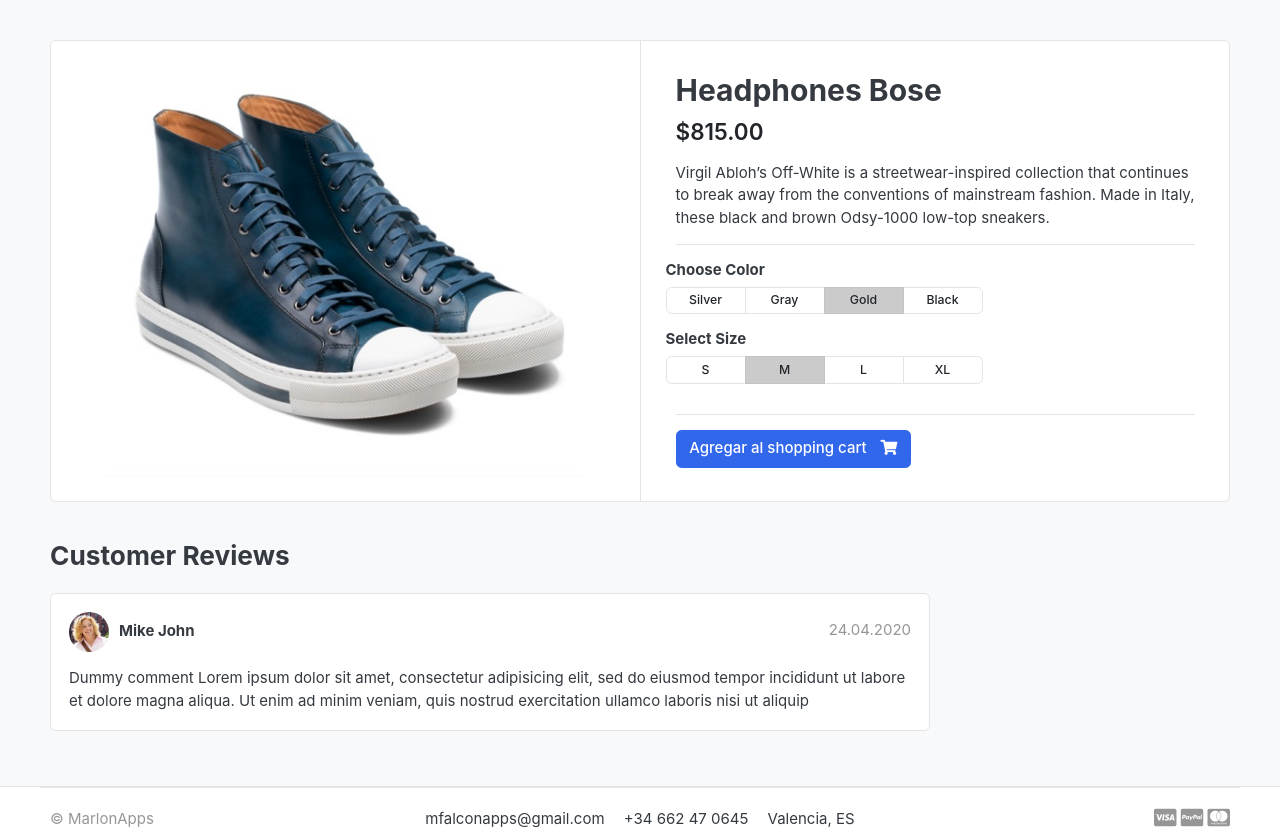
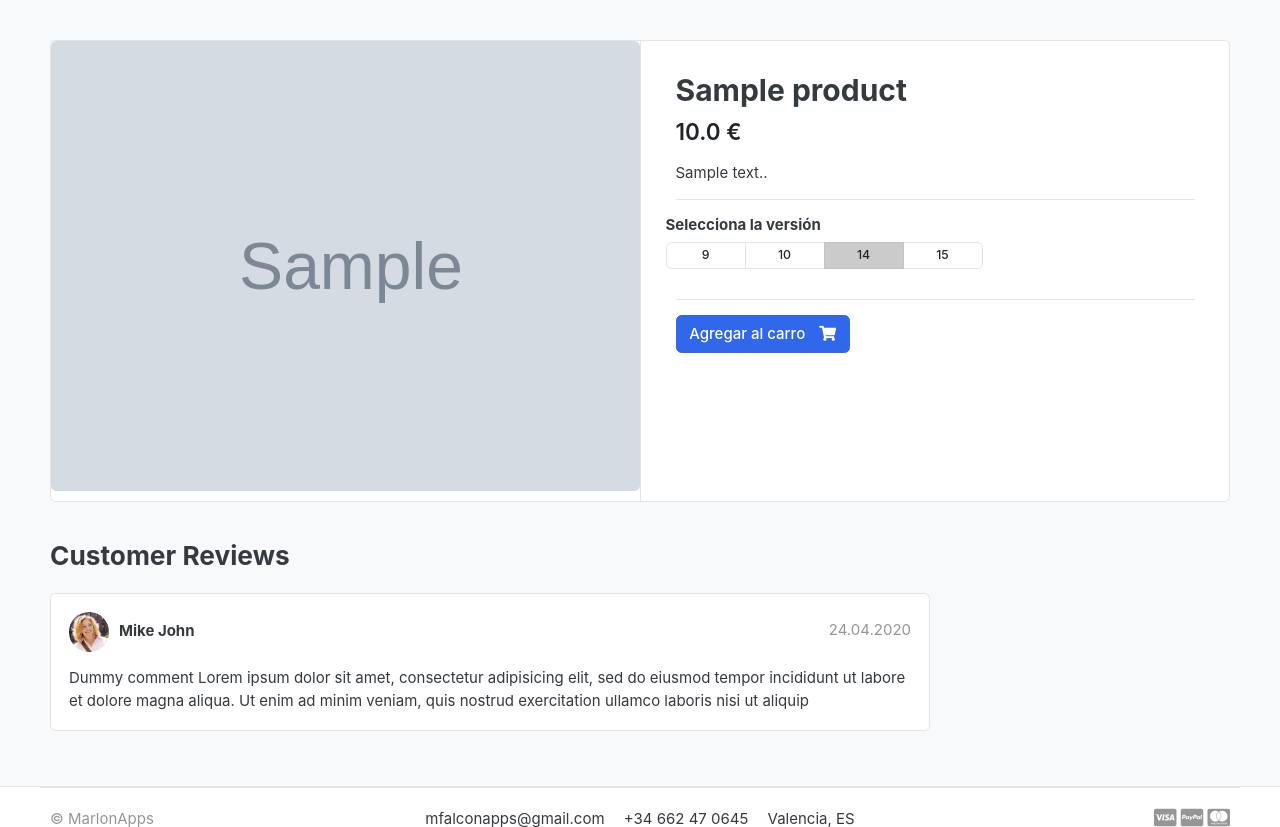
Before and after one commit to falconsoft3d/marlonapps.com, a Django app: a page that uses templates/store/product_detail.html in a window 1280 px wide. Shown: the part 118-945 px from the top of the page. Run offline with Django 3.2, Linux system fonts and the light colour scheme; tables that the repository leaves empty hold one stand-in row (values such as "Sample post"); grey boxes marked "Sample" are stand-in pictures; some web fonts are replaced.

Commit message:
C150 Agregando detalle del producto

```diff
--- a/apps/store/views.py
+++ b/apps/store/views.py
@@ -23,5 +23,14 @@
 
     return render(request, 'store/store.html', context)
 
-def product_detail(request, category_slug=None, product_slug=None):
-    return render(request, 'store/product_detail.html')
+def product_detail(request, category_slug, product_slug):
+    try:
+        single_product = Product.objects.get(category__slug=category_slug, slug=product_slug)
+    except Exception as e:
+        raise e
+
+    context = {
+        'single_product' : single_product,
+    }
+
+    return render(request, 'store/product_detail.html', context)
--- a/templates/store/product_detail.html
+++ b/templates/store/product_detail.html
@@ -11,7 +11,7 @@
             <aside class="col-md-6">
     <article class="gallery-wrap">
         <div class="img-big-wrap">
-           <a href="#"><img src="./images/items/12.jpg"></a>
+           <a href="#"><img src="{{ single_product.images.url }}"/></a>
         </div> <!-- img-big-wrap.// -->
 
     </article> <!-- gallery-wrap .end// -->
@@ -19,56 +19,38 @@
             <main class="col-md-6 border-left">
     <article class="content-body">
 
-    <h2 class="title">Headphones Bose</h2>
+    <h2 class="title">{{ single_product.product_name }}</h2>
 
     <div class="mb-3">
-        <var class="price h4">$815.00</var>
+        <var class="price h4">{{ single_product.price }} €</var>
     </div>
 
-    <p>Virgil Abloh’s Off-White is a streetwear-inspired collection that continues to break away from the conventions of mainstream fashion. Made in Italy, these black and brown Odsy-1000 low-top sneakers.</p>
+    <p>{{ single_product.description }}.</p>
 
 
     <hr>
         <div class="row">
             <div class="item-option-select">
-                <h6>Choose Color</h6>
+                <h6>Selecciona la versión</h6>
                 <div class="btn-group btn-group-sm btn-group-toggle" data-toggle="buttons">
                   <label class="btn btn-light">
-                    <input type="radio" name="radio_color"> Silver
+                    <input type="radio" name="radio_color"> 9
                   </label>
                   <label class="btn btn-light">
-                    <input type="radio" name="radio_color" > Gray
+                    <input type="radio" name="radio_color" > 10
                   </label>
                   <label class="btn btn-light active">
-                    <input type="radio" name="radio_color checked"> Gold
+                    <input type="radio" name="radio_color checked"> 14
                   </label>
                   <label class="btn btn-light">
-                    <input type="radio" name="radio_color"> Black
+                    <input type="radio" name="radio_color"> 15
                   </label>
                 </div>
             </div>
         </div> <!-- row.// -->
-        <div class="row">
-            <div class="item-option-select">
-                <h6>Select Size</h6>
-                <div class="btn-group btn-group-sm btn-group-toggle" data-toggle="buttons">
-                  <label class="btn btn-light">
-                    <input type="radio" name="radio_color"> S
-                  </label>
-                  <label class="btn btn-light active">
-                    <input type="radio" name="radio_color" checked> M
-                  </label>
-                  <label class="btn btn-light">
-                    <input type="radio" name="radio_color"> L
-                  </label>
-                  <label class="btn btn-light">
-                    <input type="radio" name="radio_color"> XL
-                  </label>
-                </div>
-            </div>
-        </div> <!-- row.// -->
+
         <hr>
-        <a href="./product-detail.html" class="btn  btn-primary"> <span class="text">Agregar al shopping cart</span> <i class="fas fa-shopping-cart"></i>  </a>
+        <a href="./product-detail.html" class="btn  btn-primary"> <span class="text">Agregar al carro</span> <i class="fas fa-shopping-cart"></i>  </a>
     </article> <!-- product-info-aside .// -->
             </main> <!-- col.// -->
         </div> <!-- row.// -->
```
